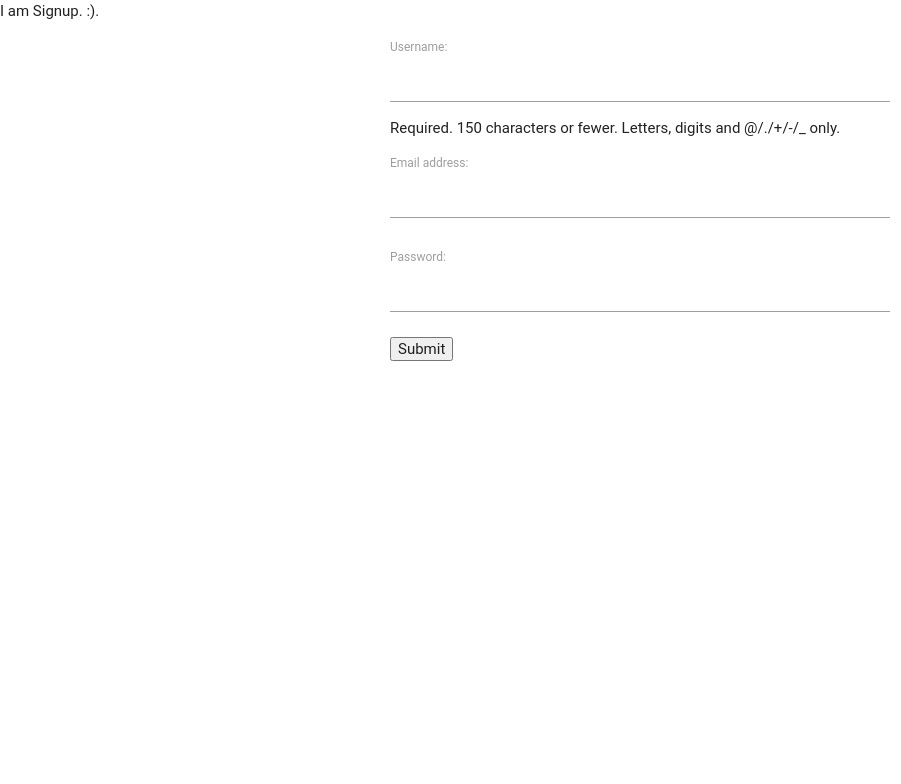
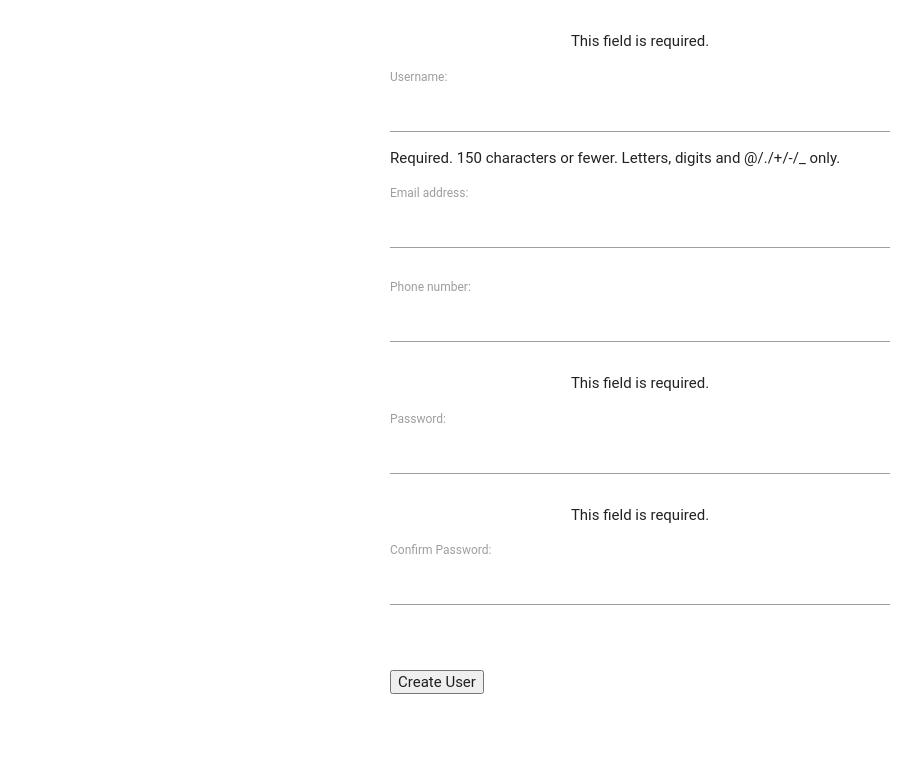
Before and after one commit to vahgar/MQ, a Django app: page /signup/ in a window 1280 px wide. Shown: the top 784 px of the page, without its empty margins (0-901 px from the left). Run offline with Django 3.2, Linux system fonts and the light colour scheme; some web fonts are replaced.

Commit message:
Sign Up flowing

```diff
--- a/MQ/account/forms.py
+++ b/MQ/account/forms.py
@@ -24,7 +24,21 @@ class LoginForm(forms.Form):
         return self.user_cache
 
 class SignUp(forms.ModelForm):
-
+    password1 = forms.CharField(label='Password', widget = forms.PasswordInput)
+    password2 = forms.CharField(label='Confirm Password', widget = forms.PasswordInput,)
+    def clean_password2(self):
+        data_password1 = self.cleaned_data['password1']
+        data_password2 = self.cleaned_data['password2']
+        if data_password1 and data_password2 and data_password1 != data_password2:
+            raise forms.ValidationError("Passwords don't match")
+        return data_password2
+    def save(self, commit = True):
+        user = super(SignUp, self).save(commit = False)
+        user.set_password(self.cleaned_data.get('password1'))
+        user.is_active = False
+        if commit:
+            user.save()
+        return user
     class Meta:
         model = CustomUser
-        fields = ['username','email','password']
+        fields = ['username','email','phone_number']
--- a/MQ/account/models.py
+++ b/MQ/account/models.py
@@ -8,7 +8,7 @@ class CustomUser(AbstractUser):
     gender = models.CharField(max_length = 2, choices = GENDER_CHOICES, default = GENDER_CHOICES[2][0])
     profile_pic = models.ImageField(upload_to = 'profile_pics/', blank = True)
     dob = models.DateField(null = True, blank = True)
-    phone_number = models.CharField(max_length = 12, unique = True, default = '')
+    phone_number = models.CharField(max_length = 12, unique = True, blank=True)
     following = models.ManyToManyField('self', symmetrical = False, related_name = 'followers', blank = True)
     class Meta:
         unique_together = ('email',)
--- a/MQ/account/views.py
+++ b/MQ/account/views.py
@@ -25,9 +25,14 @@ def login(request):
 	return render(request,'account/login.html',context)
 
 def signup(request):
-	form = SignUp()
-	context = {"form":form}
-	return render(request,'account/signup.html',context)
+	form = SignUp(request.POST)
+	if form.is_valid():
+		user=form.save();
+		f=LoginForm()
+		return render(request,'account/login.html',{'f':form})
+	else:
+		context = {"form":form}
+		return render(request,'account/signup.html',context)
 
 @require_POST
 def handle_login(request):
--- a/MQ/static/account/signup.css
+++ b/MQ/static/account/signup.css
@@ -1,4 +1,12 @@
 #details {
 	width: 500;
 	margin: 0 auto;
+	margin-top: 30px;
 }
+#button {
+	margin-top: 50px;
+	width: 20px;
+}
+#submit{
+	margin:auto;
+}
--- a/MQ/templates/account/signup.html
+++ b/MQ/templates/account/signup.html
@@ -9,15 +9,14 @@
   </header>
 </head>
 <body>
-I am Signup. :).
 <div id="details">
-<form method="GET" action="">{% csrf_token %}
+<form method="POST" action="">{% csrf_token %}
  <!--  <div class="row">
         <div class="input-field col s12"> -->
  {{ form.as_p }}
 <!-- </div>
 </div> -->
-<div><input id="submit" type="submit" value="Submit"></div>
+<div id="button"><input id="submit" type="submit" value="Create User"></div>
 </div>
 </body>
 </html>
```
Also changed, not shown: MQ/templates/home.html (line endings or trailing spaces).
